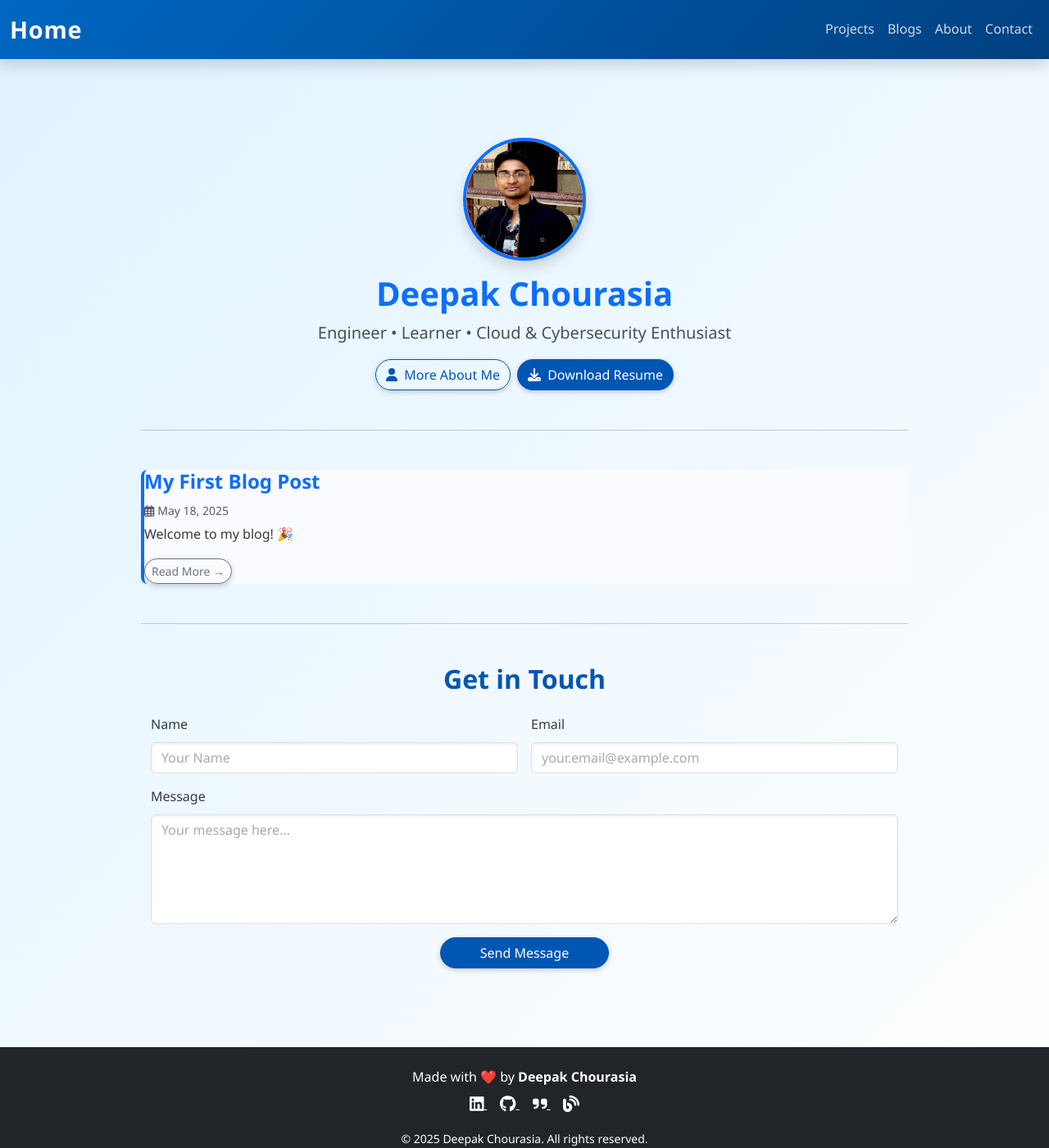
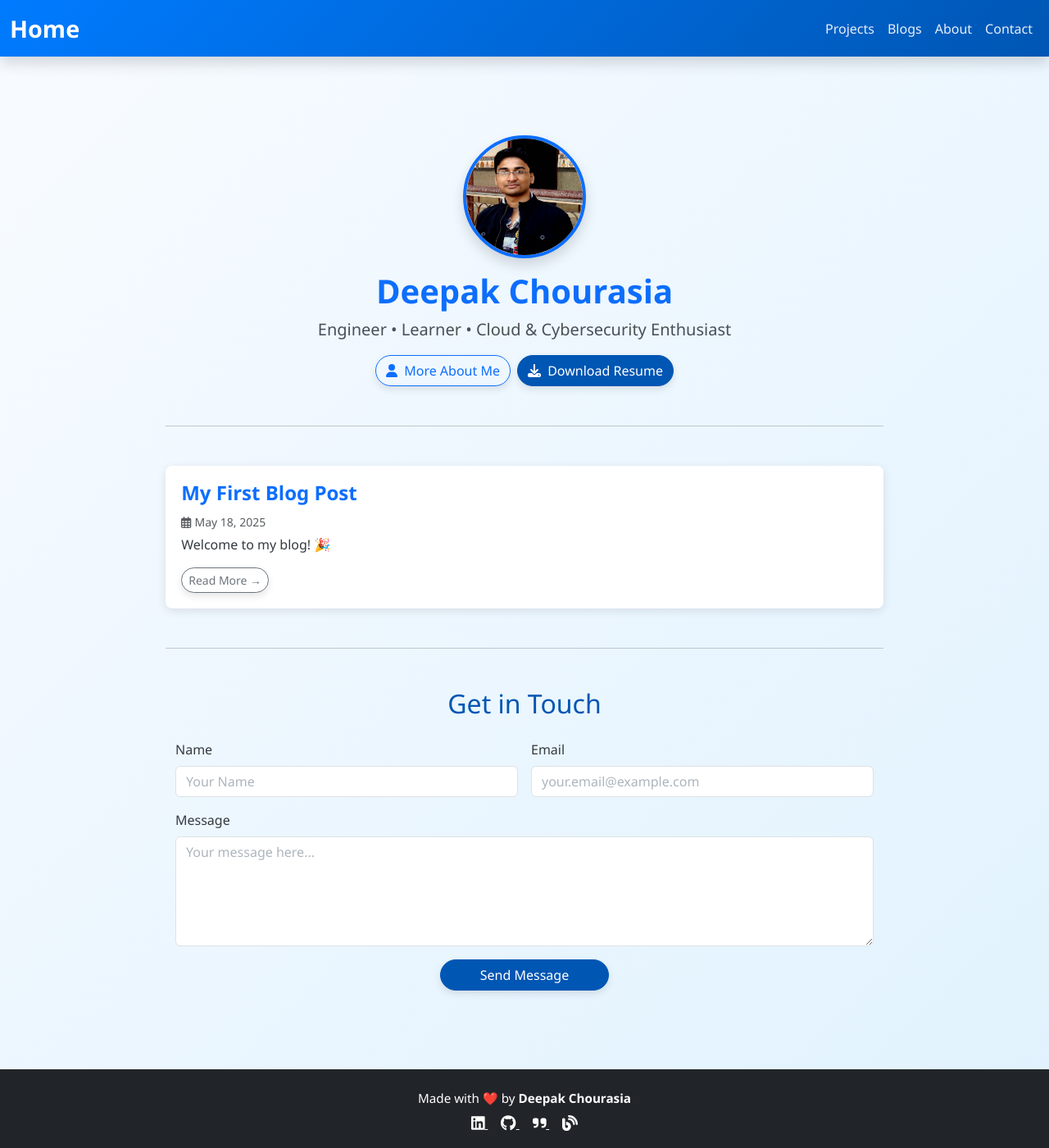
Before and after one commit to deepak-dkc95/deepak-dkc95.github.io, a Jekyll site: the page built from index.md, in a window 1280 px wide and 1400 px high. Shown: the whole window at 82% size. Built offline with Jekyll 4.4.1, drawn with Linux system fonts in a browser that asks for light colours.

Commit message:
Updating styles.css

```diff
--- a/assets/css/styles.css
+++ b/assets/css/styles.css
@@ -1,122 +1,125 @@
-/* General Styles */
+/* General Body & Background */
 body {
   font-family: 'Segoe UI', 'Helvetica Neue', Arial, sans-serif;
   font-size: 16px;
-  background: linear-gradient(135deg, #e0f2ff, #ffffff);
   color: #343a40;
-  line-height: 1.6;
+  background: linear-gradient(135deg, #f8fbff, #e0f2fe);
 }
 
 .container {
-  max-width: 960px;
+  max-width: 900px;
 }
 
 h1, h2, h3, h4, h5, h6 {
   color: #0056b3;
-  font-weight: 600;
 }
 
 /* Navbar */
 .navbar {
-  background: linear-gradient(135deg, #0067c2, #004080);
-  box-shadow: 0 4px 12px rgba(0,0,0,0.2);
+  background: linear-gradient(135deg, #007bff, #0056b3) !important;
+  box-shadow: 0 4px 12px rgba(0, 0, 0, 0.1);
 }
 
 .navbar-brand {
   font-weight: 700;
   font-size: 1.8rem;
-  letter-spacing: 0.8px;
-  color: #fff !important;
 }
 
 .navbar-nav .nav-link {
   font-weight: 500;
-  color: rgba(255,255,255,0.8) !important;
-  transition: color 0.3s;
+  font-size: 1rem;
+  color: rgba(255, 255, 255, 0.9) !important;
+  transition: color 0.3s ease;
 }
 
 .navbar-nav .nav-link:hover,
-.navbar-nav .nav-link.active {
+.navbar-nav .nav-link.active,
+.navbar-brand:hover {
   color: #ffd700 !important;
 }
 
 /* Buttons */
 .btn {
-  border-radius: 20px;
+  border-radius: 30px;
+  font-weight: 500;
   transition: all 0.3s ease;
-  font-weight: 500;
-  box-shadow: 0 2px 6px rgba(0,0,0,0.2);
+  box-shadow: 0 4px 10px rgba(0,0,0,0.1);
+}
+
+.btn-primary {
+  background-color: #0056b3;
+  border-color: #0056b3;
 }
 
 .btn:hover {
   transform: translateY(-3px);
-  box-shadow: 0 6px 12px rgba(0,0,0,0.2);
-}
-
-.btn-primary,
-.btn-outline-primary:hover {
-  background-color: #0056b3;
-  border-color: #0056b3;
-  color: #fff;
-}
-
-.btn-outline-primary {
-  color: #0056b3;
-  border-color: #0056b3;
+  box-shadow: 0 6px 18px rgba(0,0,0,0.12);
 }
 
 /* Blog Posts */
 .blog-post {
-  border-left: 4px solid #0d6efd;
-  background-color: #f9fbff;
+  background-color: #ffffff;
+  border-radius: 8px;
+  padding: 1.2rem;
+  box-shadow: 0 3px 12px rgba(0,0,0,0.1);
   transition: all 0.3s ease;
-  border-radius: 8px;
 }
 
 .blog-post:hover {
-  border-left-color: #ff5722;
-  box-shadow: 0 8px 15px rgba(0,0,0,0.1);
-  transform: translateY(-3px);
+  transform: translateY(-5px);
+  box-shadow: 0 6px 16px rgba(0,0,0,0.15);
 }
 
 .blog-post h3 a {
-  transition: color 0.3s;
   color: #0056b3;
 }
 
 .blog-post h3 a:hover {
-  color: #ff5722;
+  color: #003d80;
 }
 
 /* Footer */
 footer {
   background-color: #212529;
-  color: #ffffff;
+  color: white;
+  padding: 1rem 0;
+  font-size: 0.95rem;
 }
 
 footer a {
-  transition: color 0.3s;
-  color: #ffffff;
+  color: white;
+  transition: color 0.3s ease;
 }
 
 footer a:hover {
   color: #ffd700;
 }
 
-/* Contact Form */
+/* Form Inputs */
 .form-control {
-  box-shadow: inset 0 1px 3px rgba(0,0,0,0.1);
+  box-shadow: none;
+  transition: all 0.3s ease;
 }
 
 .form-control:focus {
-  border-color: #0d6efd;
-  box-shadow: 0 0 8px rgba(13, 110, 253, 0.4);
-  background-color: #ffffff;
+  border-color: #0056b3;
+  box-shadow: 0 0 10px rgba(0, 86, 179, 0.25);
 }
 
-input.form-control::placeholder,
-textarea.form-control::placeholder {
-  color: #aaa;
+.form-control::placeholder {
+  color: #adb5bd;
+}
+
+/* Remove autofill color on form click */
+input:-webkit-autofill,
+input:-webkit-autofill:hover,
+input:-webkit-autofill:focus,
+textarea:-webkit-autofill,
+textarea:-webkit-autofill:hover,
+textarea:-webkit-autofill:focus {
+  -webkit-box-shadow: 0 0 0px 1000px white inset !important;
+  box-shadow: 0 0 0px 1000px white inset !important;
+  transition: background-color 5000s ease-in-out 0s;
 }
 
 /* Animations */
@@ -127,7 +130,7 @@ textarea.form-control::placeholder {
 /* Responsive Adjustments */
 @media (max-width: 768px) {
   .navbar-brand {
-    font-size: 1.5rem;
+    font-size: 1.6rem;
   }
 
   .btn {
```
